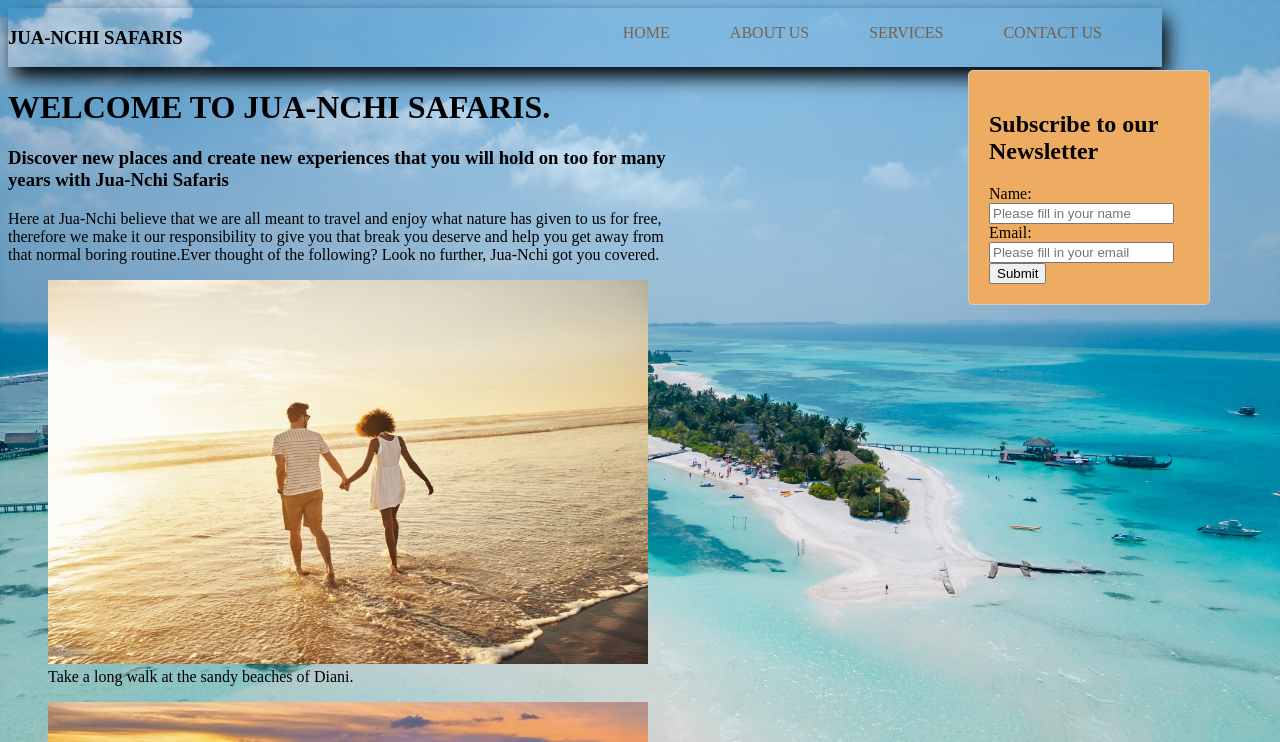
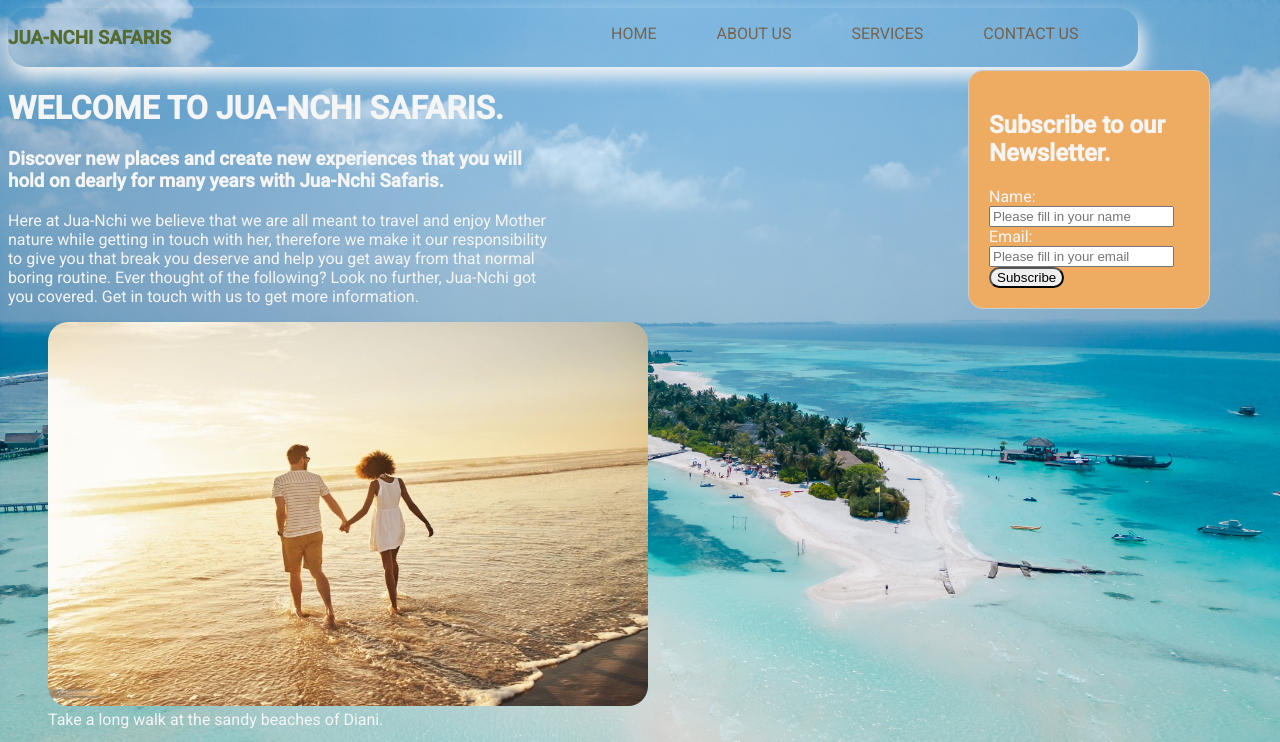
Before and after one commit to VictorOroo/Phase0project, a plain HTML site: page index.html in a window 1280 px wide. Shown: the top 742 px of the page. Drawn offline with Linux system fonts and the light colour scheme.

Commit message:
Sunday afternoon commit

```diff
--- a/index.html
+++ b/index.html
@@ -4,35 +4,39 @@
     <meta charset="UTF-8">
     <meta name="viewport" content="width=device-width, initial-scale=1.0">
     <title>JUA-NCHI SAFARIS</title>
+    <link rel="preconnect" href="https://fonts.googleapis.com">
+    <link rel="preconnect" href="https://fonts.gstatic.com" crossorigin>
+    <link href="https://fonts.googleapis.com/css2?family=Roboto:ital,wght@0,400;0,500;1,300&display=swap" rel="stylesheet">
     <link rel="stylesheet" href="./style.css">
 </head>
 <body>
+
     <header class="header">
         <div class="navigationbar">
             <div class="logo">
-                <h3>JUA-NCHI SAFARIS</h3>
+                <h3 class="pagetitle">JUA-NCHI SAFARIS</h3>
 
             </div>
             <nav>
                 <ul>
-                    <li><a href="">HOME</a></li>
-                    <li><a href="">ABOUT US</a></li>
-                    <li><a href="">SERVICES</a></li>
-                    <li><a href="">CONTACT US</a></li>
+                    <li><a href="#">HOME</a></li>
+                    <li><a href="#aboutus">ABOUT US</a></li>
+                    <li><a href="#servicelink">SERVICES</a></li>
+                    <li><a href="#footer">CONTACT US</a></li>
                 </ul>
             </nav>
         </div>
     </header>
-     <div>
+     <div id="aboutus">
         <h1 class="welcome">WELCOME TO JUA-NCHI SAFARIS.</h1>
     </div>
         <div>
-          <h3 class="discoverplaces">Discover new places and create new experiences that you will hold on too for many<br> years with Jua-Nchi Safaris</h3>
+          <h3 class="discoverplaces">Discover new places and create new experiences that you will<br> hold on dearly for many years with Jua-Nchi Safaris.</h3>
         </div>
-        <p>Here at Jua-Nchi believe that we are all meant to travel and enjoy what nature has given to us for free, <br> therefore we make it our responsibility to give you that break you deserve and help you get away from<br> that normal boring routine.Ever thought of the following? Look no further, Jua-Nchi got you covered.</p>
+        <p class="introparagraph">Here at Jua-Nchi we believe that we are all meant to travel and enjoy Mother<br> nature while getting in touch with her, therefore we make it our responsibility<br> to give you that break you deserve and help you get away from that normal<br> boring routine. Ever thought of the following? Look no further, Jua-Nchi got<br> you covered. Get in touch with us to get more information.</p>
 
         <form class="newsletter">
-            <h2>Subscribe to our Newsletter</h2>
+            <h2>Subscribe to our Newsletter.</h2>
 
             <label for="name">Name:</label>
             <input type="text" id="name" name="name" placeholder="Please fill in your name" required>
@@ -40,11 +44,11 @@
             <label for="email">Email:</label>
             <input type="email" id="email" name="email" placeholder="Please fill in your email" required>
 
-            <input type="submit" value="Submit">
+            <input class="button" type="submit" value="Subscribe">
         </form>
 
        <div class="service-images">
-            <figure>
+            <figure id="servicelink">
             <img class="beachwalk" src="./images/beachwalk-0EeKyFnlx-transformed.jpeg" alt="Image of someone at the beach">
             <figcaption>Take a long walk at the sandy beaches of Diani.</figcaption>
             </figure>
@@ -56,15 +60,16 @@
 
           <figure>
             <img class="mountclimb" src="./images/istockphoto-1009803562-1024x1024-transformed.jpeg" alt="Mountain Climbing">
-            <figcaption>Go mountain Climbing at Mt. Kilimanjaro</figcaption>
+            <figcaption>Go mountain climbing at Mt. Kilimanjaro.</figcaption>
           </figure>
 
         </div>
 
-            <footer>
+            <footer id="footer">
                 <p class="location">Our location :</p>
-                <p>We are located at ngong lane plaza,along Ngong road</p>
-                <p>Contact: info@juanchikenya.com</p>
+                <p>We are located at Mwananchi plaza,along Ngong road.</p>
+                <p>Email: juanchike@gmail.com</p>
+                <p>Tel No: +24570000890</p>
 
                 <div class="sociallinks">
                     <h4 class="followings">Follow Us:</h4>
--- a/style.css
+++ b/style.css
@@ -1,5 +1,6 @@
 
 body{
+    color: whitesmoke;
     background-color:rgb(239, 160, 45);
     background-image: url(./images/pexels-asad-photo-maldives.jpg);
     background-repeat: no-repeat;
@@ -7,6 +8,7 @@ body{
     max-width: 1200px;
     background-position: center center;
     background-attachment: fixed;
+    font-family: 'Roboto', sans-serif;
    }
   a{
     text-decoration: none;
@@ -16,6 +18,7 @@ body{
     display: flex;
     justify-content: center;
     box-shadow: 5px 10px 18px;
+    border-radius: 20px;
   }
 .logo{
     margin:0px;
@@ -48,7 +51,10 @@ nav ul li{
 }
 
 .welcome{
+    color: whitesmoke;
+
     font-family: font-family: 'Roboto', sans-serif;
+
 
 }
 
@@ -71,7 +77,7 @@ nav ul li{
     background-color: #eeab62;
     padding: 20px;
     border: 1px solid #ccc;
-    border-radius: 5px;
+    border-radius: 15px;
 
     position: fixed;
     top: 70px;
@@ -80,15 +86,19 @@ nav ul li{
 .beachwalk{
     width: 600px;
     height: auto;
+    border-radius: 20px;
 }
 .safaridrives{
     width: 600px;
     height: auto;
+    border-radius: 20px;
 
 }
 .mountclimb{
     width: 600px;
     height: auto;
+    border-radius: 20px;
+
 }
 footer{
     background-color: brown;
@@ -96,4 +106,12 @@ footer{
     text-align: center;
     color: #030303;
     box-shadow: 0px 0px 4px rgb(220, 255, 222);
+    border-radius: 10px;
 }
+.pagetitle{
+    color: darkolivegreen;
+}
+
+.button{
+    border-radius: 15px;
+}
```
